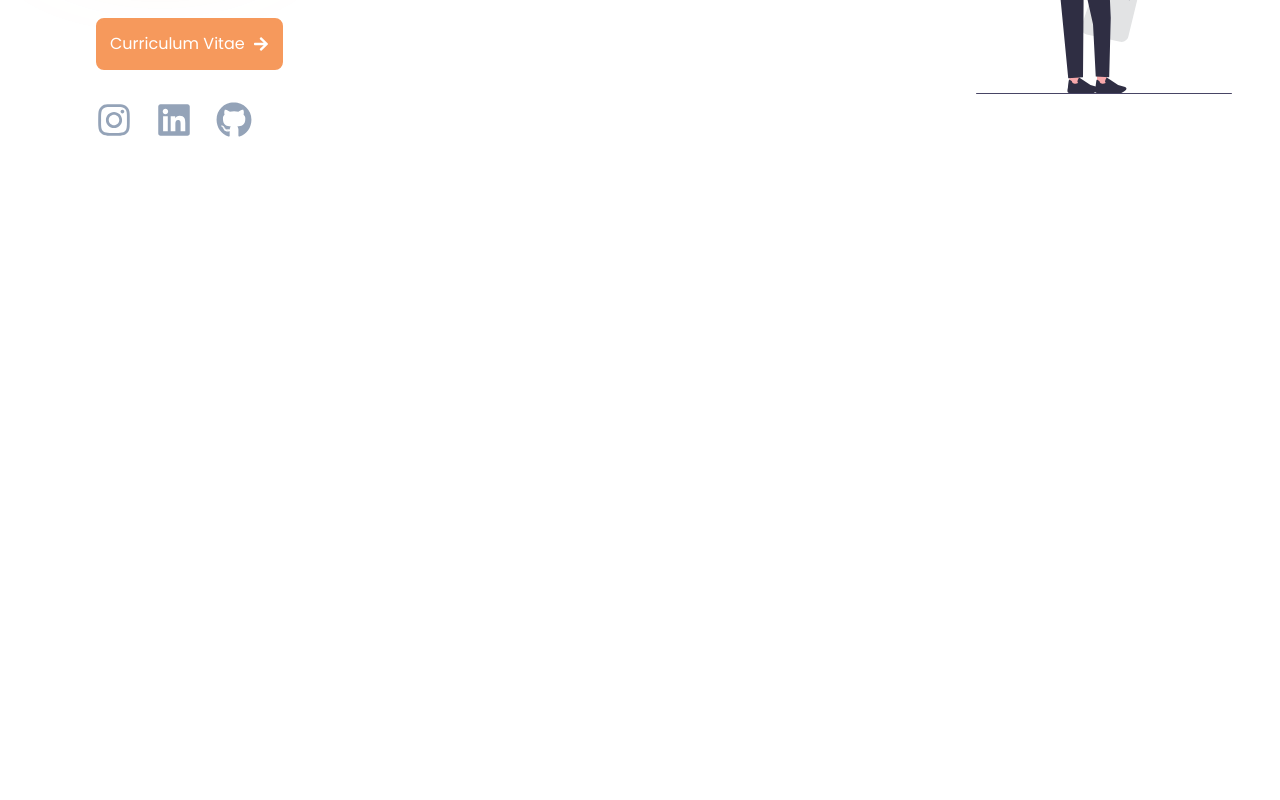
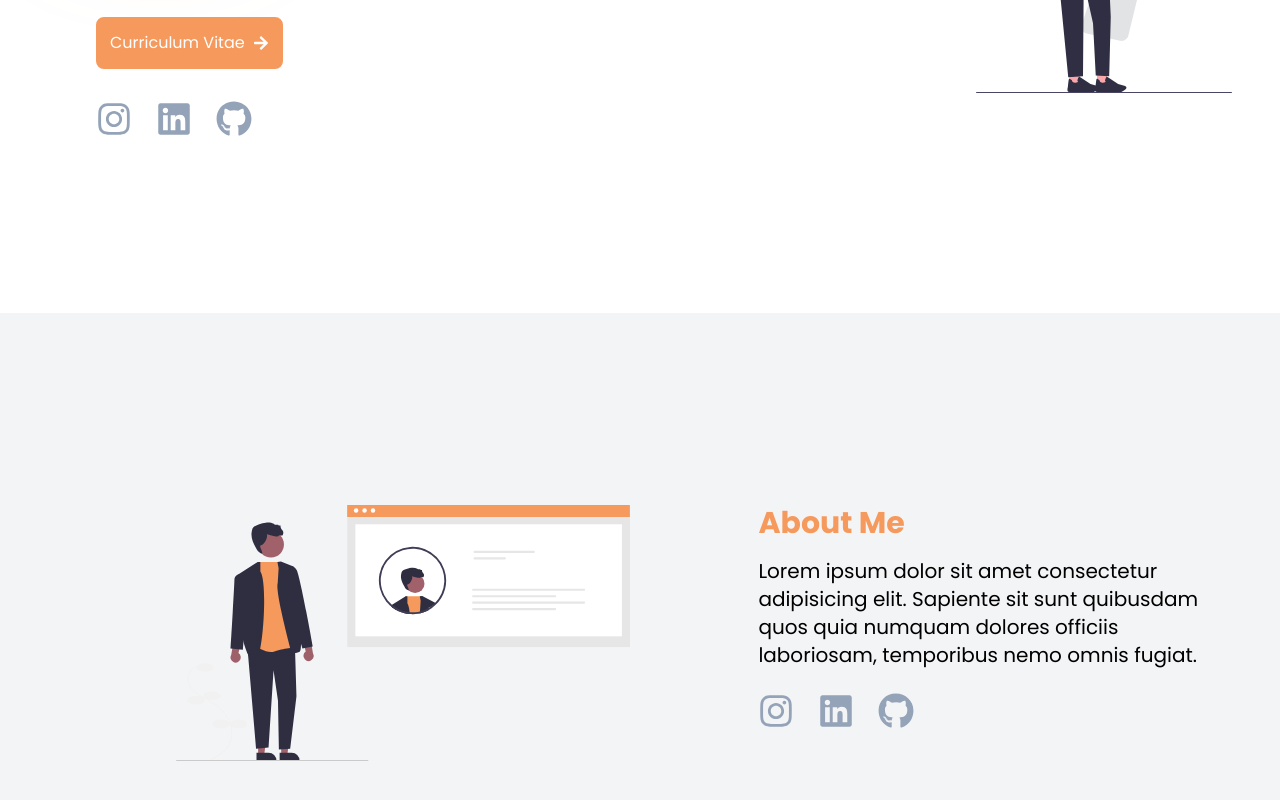
Before and after one commit to dennywr/portofolio, a React (Vite) app: page / in a window 1280 px wide. Shown: the part 406-1206 px from the top of the page. Before the commit the page ends 800 px from the top, so only its background shows below. Built offline with nearby package versions, Linux system fonts and the light colour scheme.

Commit message:
create About component

```diff
--- a/src/App.jsx
+++ b/src/App.jsx
@@ -1,3 +1,4 @@
+import About from "./components/About/About";
 import Hero from "./components/Hero/Hero";
 import Navbar from "./components/Navbar/Navbar";
 
@@ -10,6 +11,7 @@ function App() {
     <>
       <Navbar />
       <Hero />
+      <About />
     </>
   );
 }
--- /dev/null
+++ b/src/components/About/About.jsx
@@ -0,0 +1,54 @@
+import { IconContext } from "react-icons";
+import Socmed from "../Socmed/Socmed";
+import { FaGithub, FaInstagram, FaLinkedin } from "react-icons/fa";
+
+export default function About() {
+  return (
+    <section className="mt-44 bg-gray-100 py-36 text-center lg:py-44 xl:py-48">
+      <div className="container mx-auto md:flex md:justify-between">
+        <div className="mx-auto mb-2 w-1/2 md:w-3/4">
+          <img
+            src="./img/about-2.svg"
+            className="hidden h-36 md:inline-block md:h-40 lg:h-48 xl:h-64"
+            alt="About Image"
+          />
+        </div>
+        <div className="mx-auto w-1/2 md:text-left">
+          <h1
+            className="mb-7 text-xl
+         font-bold text-primary md:mb-2 md:text-xl lg:text-2xl xl:mb-4 xl:text-3xl"
+          >
+            About Me
+          </h1>
+          <img
+            src="./img/about-2.svg"
+            className="mb-5 inline-block h-28 md:hidden"
+            alt="About Image"
+          />
+          <p className="md:text-md text-sm lg:text-lg xl:text-xl">
+            Lorem ipsum dolor sit amet consectetur adipisicing elit. Sapiente
+            sit sunt quibusdam quos quia numquam dolores officiis laboriosam,
+            temporibus nemo omnis fugiat.
+          </p>
+          <div className="flex justify-center gap-4 md:my-1 md:justify-normal lg:my-2 lg:justify-normal xl:my-3 xl:justify-normal xl:gap-6">
+            <IconContext.Provider
+              value={{
+                className: "text-lg md:text-2xl lg:text-3xl xl:text-4xl",
+              }}
+            >
+              <Socmed url="#">
+                <FaInstagram />
+              </Socmed>
+              <Socmed url="#">
+                <FaLinkedin />
+              </Socmed>
+              <Socmed url="#">
+                <FaGithub />
+              </Socmed>
+            </IconContext.Provider>
+          </div>
+        </div>
+      </div>
+    </section>
+  );
+}
--- a/src/components/Navbar/Navbar.jsx
+++ b/src/components/Navbar/Navbar.jsx
@@ -8,7 +8,7 @@ export default function Navbar() {
     <nav className="container mx-auto mt-9 items-center">
       {/* isOpen === false */}
       <div className="flex items-center justify-between">
-        <div className="text-3xl font-bold text-slate-700">
+        <div className="text-2xl font-bold text-slate-700">
           Denny<span className="text-primary">wr.</span>
         </div>
         <ul className="hidden justify-between font-semibold md:flex md:gap-10">
```
Also changed, not shown: public/img/about-2.svg (added), public/img/about.svg (added).
